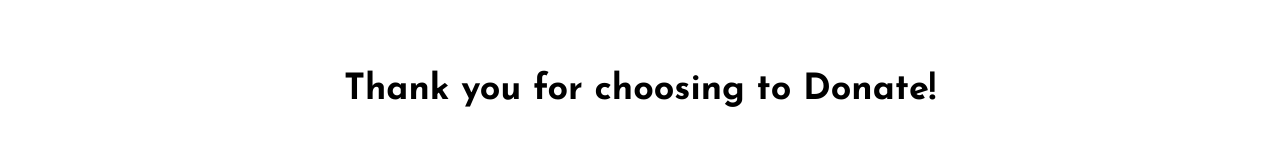
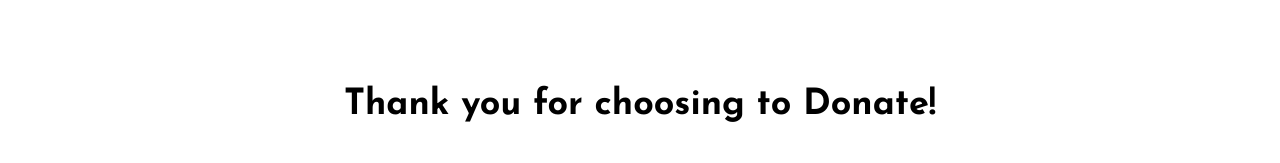
Before and after one commit to sareacct91/ReBountiFull, a React (Vite) app in the folder client/: page /donate in a window 1280 px wide. Shown: the part 738-901 px from the top of the page. Built offline with nearby package versions, Linux system fonts and the light colour scheme; no server answers.

Commit message:
one more styling fix

```diff
--- a/client/src/components/Donate/donate.jsx
+++ b/client/src/components/Donate/donate.jsx
@@ -47,8 +47,8 @@ export default function Client() {
   }
 
   return (
-    <div className="mx-auto mt-3 flex h-screen min-h-[calc(100vh-388px-192px-40px)] w-full flex-col items-center justify-evenly bg-white pt-2 text-black ">
-      <h2 className="mb-2 text-4xl font-bold">Thank you for choosing to Donate!</h2>
+    <div className="mx-auto mt-3 flex h-screen min-h-[calc(100vh-388px-192px-40px)] w-full flex-col items-center bg-white pt-2 text-black ">
+      <h2 className="mb-10 text-4xl font-bold mt-40">Thank you for choosing to Donate!</h2>
       <div className='border border-black p-10 rounded-lg'>
         <p className="mb-2">
           Please fill out the form below to complete your monetary donation
@@ -59,7 +59,6 @@ export default function Client() {
             <div>
               <label htmlFor="firstName">First Name:</label>
               <input
-
                 type="text"
                 id="firstName"
                 name="firstName"
```
